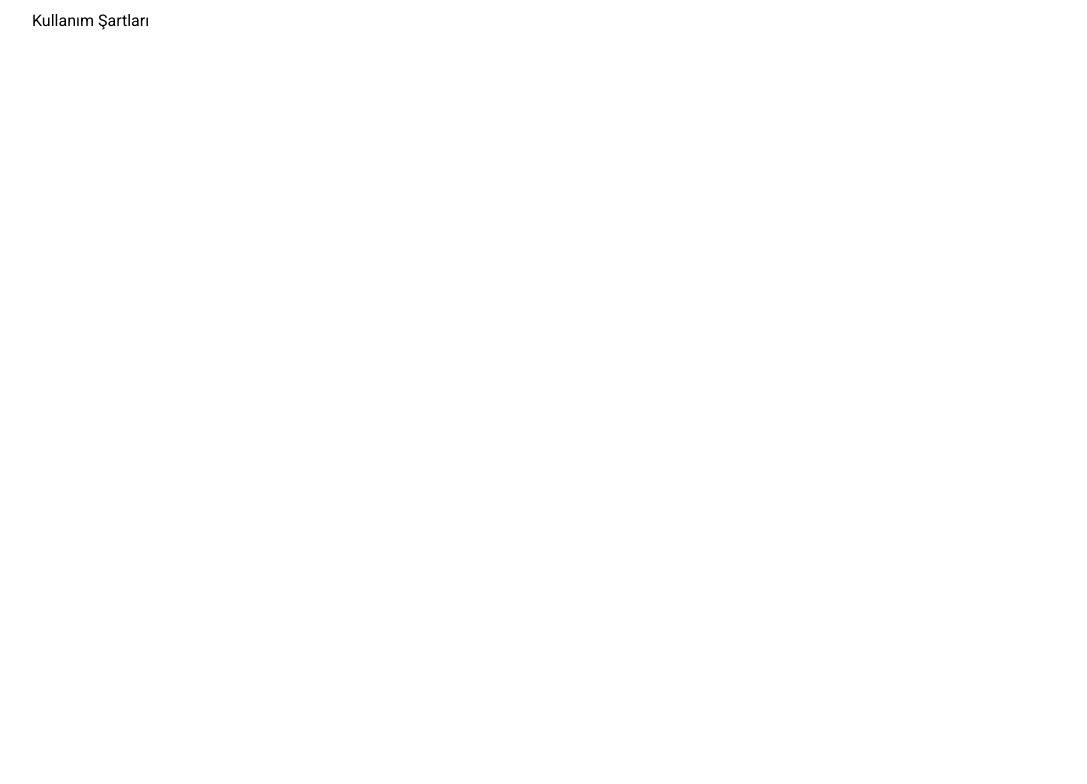
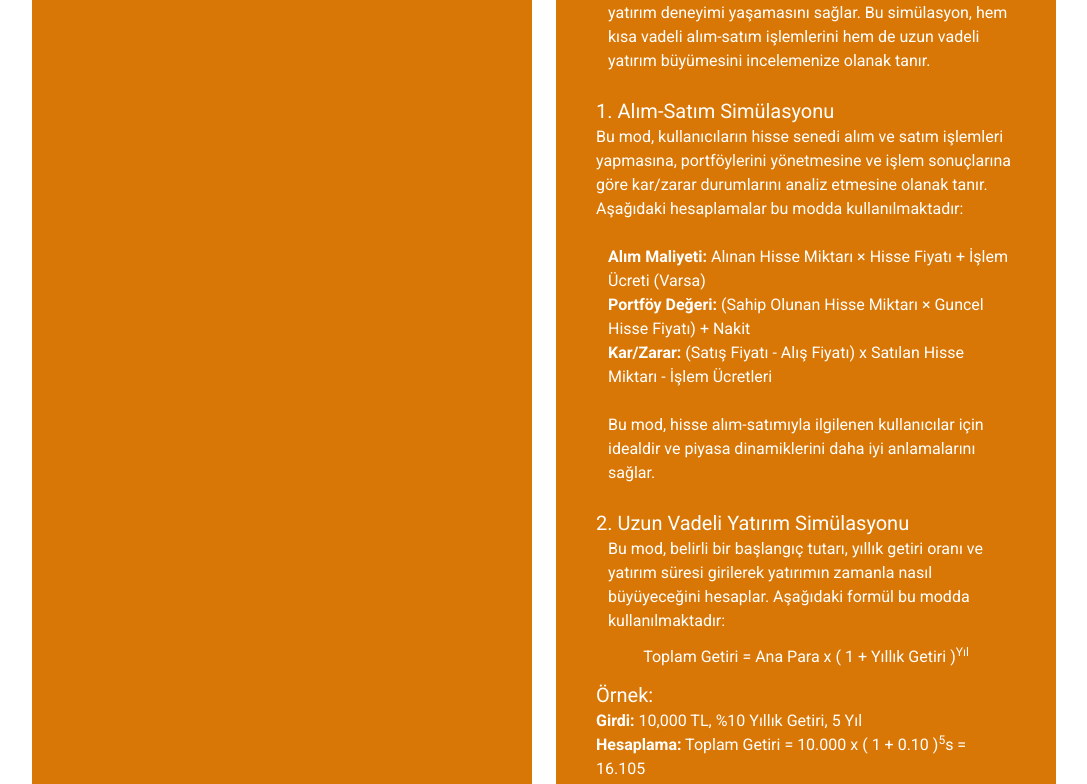
Before and after one commit to furkanguvenme/NeoBank, a React (Vite) app in the folder neobank/: page /share in a window 1280 px wide. Shown: the part 294-1078 px from the top of the page, without its empty margins (96-1183 px from the left). Before the commit the page ends 800 px from the top, so only its background shows below. Built offline with nearby package versions, Linux system fonts and the light colour scheme.

Commit message:
Content Section Complated

```diff
--- a/neobank/src/App.css
+++ b/neobank/src/App.css
@@ -35,6 +35,14 @@
   @apply w-full lg:h-[60vh] grid items-center justify-center grid-cols-3 lg:grid-rows-12 lg:grid-flow-col lg:gap-x-5 gap-y-2 lg:gap-y-0;
 }
 
+.share-content {
+  @apply bg-amber-600 w-full rounded-xl text-white;
+}
+
+.share-input {
+  @apply text-black text-center;
+}
+
 /* Compound Raio Button */
 
 /* Compound Raio Button */
--- a/neobank/src/Components/Share.tsx
+++ b/neobank/src/Components/Share.tsx
@@ -15,6 +15,33 @@ export const Share = () => {
     <>
         <div className="w-full flex flex-col items-center">
             <Header onClick={onClick}/>
+            <div className="w-4/5 h-3/5 grid lg:grid-cols-2 grid-cols-1 gap-6">
+                <div className="share-content"></div>
+                <div className="share-content p-10">
+                    <h2 className="text-2xl">Hisse Senedi Yatırım Simülasyonu</h2>
+                    <p className="pl-3">Hisse senedi yatırım simülasyonu, kullanıcıların sanal bir ortamda gerçek piyasa koşullarına benzer bir şekilde yatırım deneyimi yaşamasını sağlar. Bu simülasyon, hem kısa vadeli alım-satım işlemlerini hem de uzun vadeli yatırım büyümesini incelemenize olanak tanır.</p><br/>
+                    <h3 className="text-xl">1. Alım-Satım Simülasyonu</h3>
+                    <p>Bu mod, kullanıcıların hisse senedi alım ve satım işlemleri yapmasına, portföylerini yönetmesine ve işlem sonuçlarına göre kar/zarar durumlarını analiz etmesine olanak tanır. Aşağıdaki hesaplamalar bu modda kullanılmaktadır:</p>
+                    <br/>
+                    <ul className="pl-3">
+                        <li><strong>Alım Maliyeti:</strong> Alınan Hisse Miktarı × Hisse Fiyatı + İşlem Ücreti (Varsa)</li>
+                        <li><strong>Portföy Değeri:</strong> (Sahip Olunan Hisse Miktarı × Guncel Hisse Fiyatı) + Nakit</li>
+                        <li><strong>Kar/Zarar:</strong> (Satış Fiyatı - Alış Fiyatı) x Satılan Hisse Miktarı - İşlem Ücretleri</li>
+                    </ul><br/>
+                    <p className="pl-3">Bu mod, hisse alım-satımıyla ilgilenen kullanıcılar için idealdir ve piyasa dinamiklerini daha iyi anlamalarını sağlar.</p><br/>
+                    <h3 className="text-xl">2. Uzun Vadeli Yatırım Simülasyonu</h3>
+                    <p className="pl-3">Bu mod, belirli bir başlangıç tutarı, yıllık getiri oranı ve yatırım süresi girilerek yatırımın zamanla nasıl büyüyeceğini hesaplar. Aşağıdaki formül bu modda kullanılmaktadır:</p>
+                    <div className="w-full flex justify-center py-3">
+                        <p>Toplam Getiri = Ana Para x ( 1 + Yıllık Getiri )<sup>Yıl</sup></p>
+                    </div>
+                    <h4 className="text-xl">Örnek:</h4>
+                    <ul>
+                        <li><strong>Girdi:</strong> 10,000 TL, %10 Yıllık Getiri, 5 Yıl</li>
+                        <li><strong>Hesaplama:</strong> Toplam Getiri = 10.000 x ( 1 + 0.10 )<sup>5</sup>s = 16.105</li>
+                    </ul>
+                    <p>Bu mod, uzun vadeli yatırım stratejilerini anlamak ve yatırım planları oluşturmak isteyen kullanıcılar için uygundur.</p>
+                </div>
+            </div>
         </div>
         <Footer/>
     </>
```
